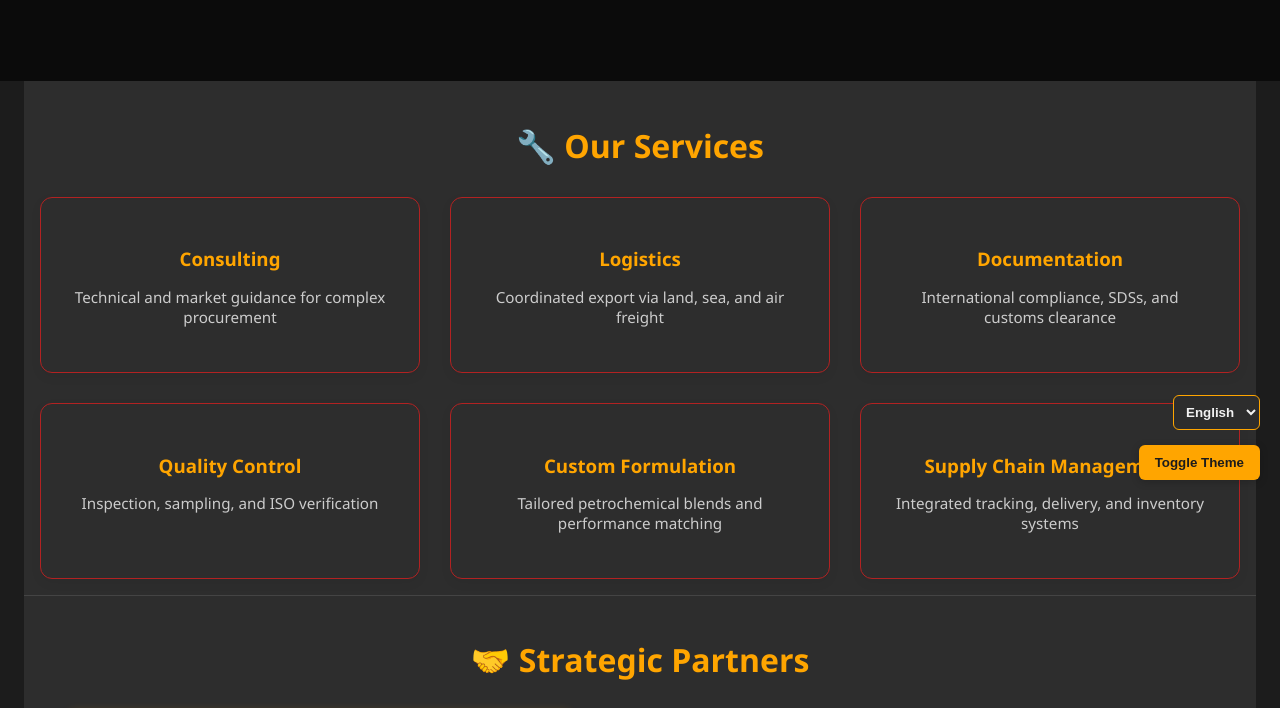
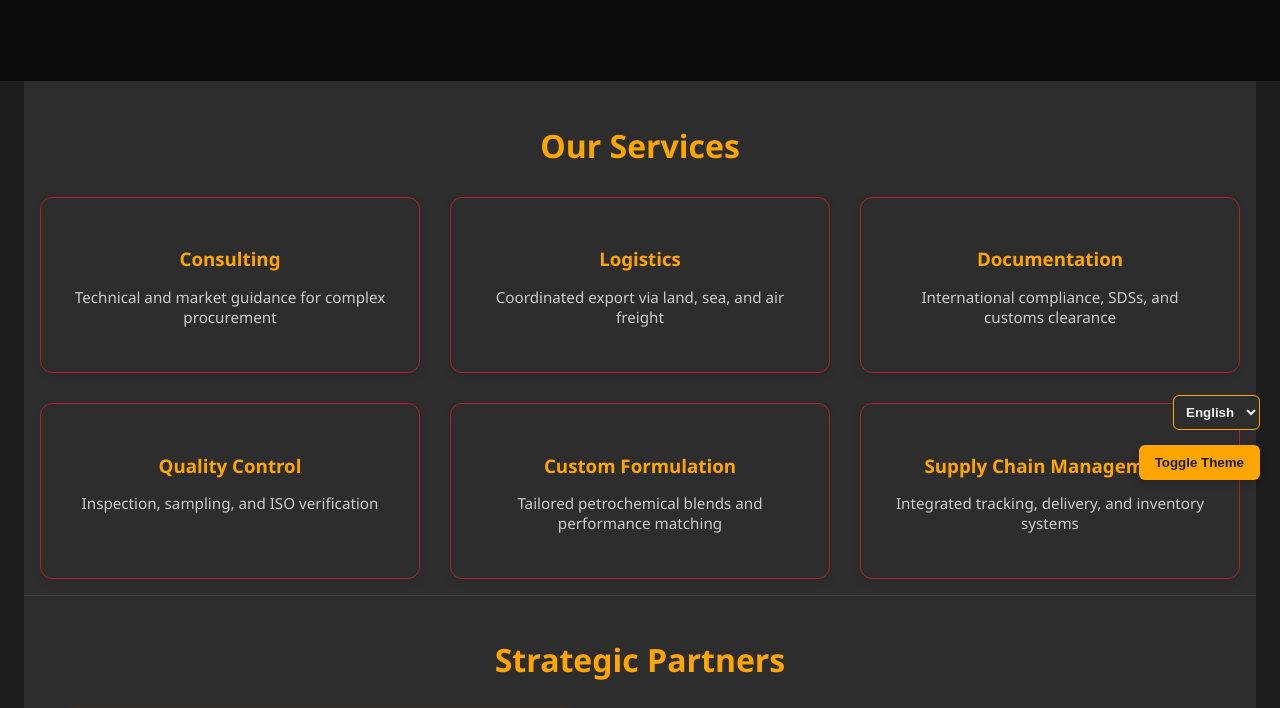
Before and after one commit to artinahmz/rahapetrolkimia, a plain HTML site: page services.html in a window 1280 px wide. Shown: the part 300-1008 px from the top of the page. Drawn offline with Linux system fonts and the light colour scheme.

Commit message:
Update services.html

```diff
--- a/services.html
+++ b/services.html
@@ -341,13 +341,13 @@ body {
 
 <!-- 🔧 Services Section -->
 <section class="section">
-  <h2 id="services-heading">🔧 Our Services</h2>
+  <h2 id="services-heading">Our Services</h2>
   <div class="price-grid" id="services-grid"></div>
 </section>
 
 <!-- 🤝 Partners Section -->
 <section class="section">
-  <h2 id="partners-heading">🤝 Strategic Partners</h2>
+  <h2 id="partners-heading">Strategic Partners</h2>
   <div class="trade-content" id="partners-section">
     <img src="assets/partner.png" alt="Global Partner Network">
     <div class="trade-text" id="partners-text"></div>
@@ -372,7 +372,7 @@ document.addEventListener("DOMContentLoaded", function () {
     en: {
       heroTitle: "Empowering Global Supply Services",
       heroSub: "We don’t just move products—we engineer efficiency, compliance, and reliability",
-      servicesHeading: "🔧 Our Services",
+      servicesHeading: "Our Services",
       services: [
         ["Consulting", "Technical and market guidance for complex procurement"],
         ["Logistics", "Coordinated export via land, sea, and air freight"],
@@ -381,7 +381,7 @@ document.addEventListener("DOMContentLoaded", function () {
         ["Custom Formulation", "Tailored petrochemical blends and performance matching"],
         ["Supply Chain Management", "Integrated tracking, delivery, and inventory systems"]
       ],
-      partnersHeading: "🤝 Strategic Partners",
+      partnersHeading: "Strategic Partners",
       partnersText: [
         "RAHA PETROLKIMIA works hand-in-hand with refineries, laboratories, and transport authorities across Europe, Asia, and the Middle East.",
         "We believe that transparency and collaboration are key to sustainable growth and supply chain reliability."
@@ -395,7 +395,7 @@ document.addEventListener("DOMContentLoaded", function () {
     tr: {
       heroTitle: "Küresel Hizmetlerle Güçlenin",
       heroSub: "Sadece ürün taşımıyoruz—verimlilik, uygunluk ve güvenilirlik sunuyoruz",
-      servicesHeading: "🔧 Hizmetlerimiz",
+      servicesHeading: "Hizmetlerimiz",
       services: [
         ["Danışmanlık", "Karmaşık tedarik için teknik ve piyasa rehberliği"],
         ["Lojistik", "Kara, deniz ve hava taşımacılığı koordinasyonu"],
@@ -404,7 +404,7 @@ document.addEventListener("DOMContentLoaded", function () {
         ["Özel Formülasyon", "İhtiyaca özel petrokimya karışımları ve performans eşleştirme"],
         ["Tedarik Zinciri Yönetimi", "Entegre takip, teslimat ve envanter sistemleri"]
       ],
-      partnersHeading: "🤝 Stratejik Ortaklar",
+      partnersHeading: "Stratejik Ortaklar",
       partnersText: [
         "RAHA PETROLKIMIA, Avrupa, Asya ve Orta Doğu'daki rafineriler, laboratuvarlar ve taşıma otoriteleriyle iş birliği yapar.",
         "Şeffaflık ve iş birliği sürdürülebilir büyüme ve tedarik güvenilirliğinin anahtarıdır."
@@ -418,7 +418,7 @@ document.addEventListener("DOMContentLoaded", function () {
     fa: {
       heroTitle: "قدرت‌گیری با خدمات جهانی",
       heroSub: "ما فقط محصولات را منتقل نمی‌کنیم—ما کارایی، انطباق و اطمینان را مهندسی می‌کنیم",
-      servicesHeading: "🔧 خدمات ما",
+      servicesHeading: "خدمات ما",
       services: [
         ["مشاوره", "راهنمایی فنی و بازار برای تأمین پیچیده"],
         ["لجستیک", "صادرات هماهنگ از طریق حمل زمینی، دریایی و هوایی"],
@@ -427,7 +427,7 @@ document.addEventListener("DOMContentLoaded", function () {
         ["فرمولاسیون سفارشی", "ترکیبات خاص پتروشیمی و هماهنگ‌سازی عملکرد"],
         ["مدیریت زنجیره تأمین", "ردیابی، تحویل و سیستم‌های موجودی یکپارچه"]
       ],
-      partnersHeading: "🤝 شرکای استراتژیک",
+      partnersHeading: "شرکای استراتژیک",
       partnersText: [
         "رها پترول کیمیا با پالایشگاه‌ها، آزمایشگاه‌ها و نهادهای حمل‌ونقل در سراسر اروپا، آسیا و خاورمیانه همکاری نزدیک دارد",
         "ما معتقدیم که شفافیت و همکاری کلید رشد پایدار و قابلیت اطمینان زنجیره تأمین هستند"
```
